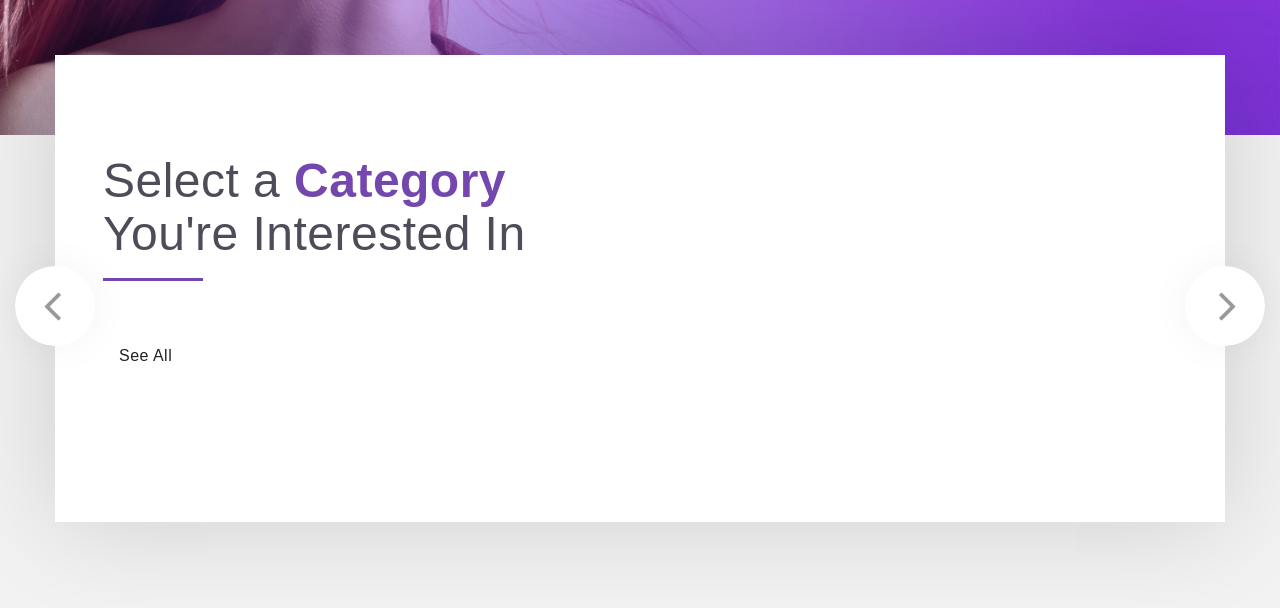
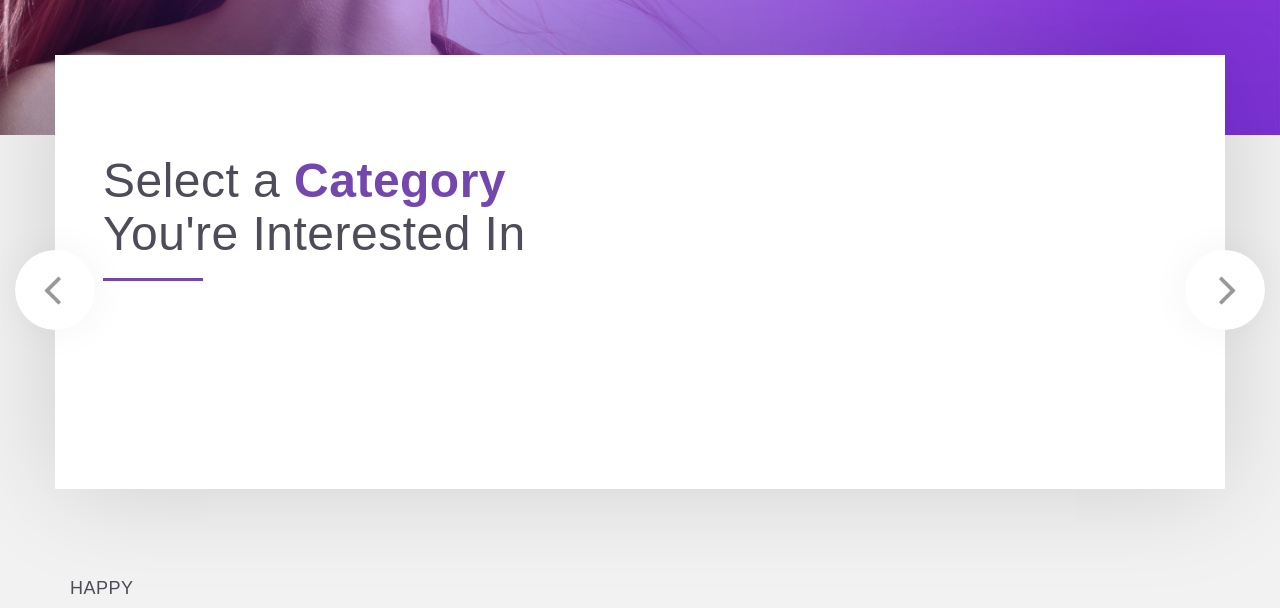
Before and after one commit to sepehrraisi/CgLancer-Django, a Django app: page / in a window 1280 px wide. Shown: the part 537-1145 px from the top of the page. Run offline with Django 4.2, Linux system fonts and the light colour scheme; data that the repository does not hold is empty; some libraries are stand-ins or nearby versions; some web fonts are replaced.

Commit message:
Update: Remove Unnecessary text

```diff
--- a/main_module/templates/main_module/home.html
+++ b/main_module/templates/main_module/home.html
@@ -85,7 +85,6 @@
                       </div>
                    {% endfor %}
                 </div>
-              <p>See All</p>
               </div>
               <!-- Add Arrows -->
               <div class="swiper-button-next"></div>
```
